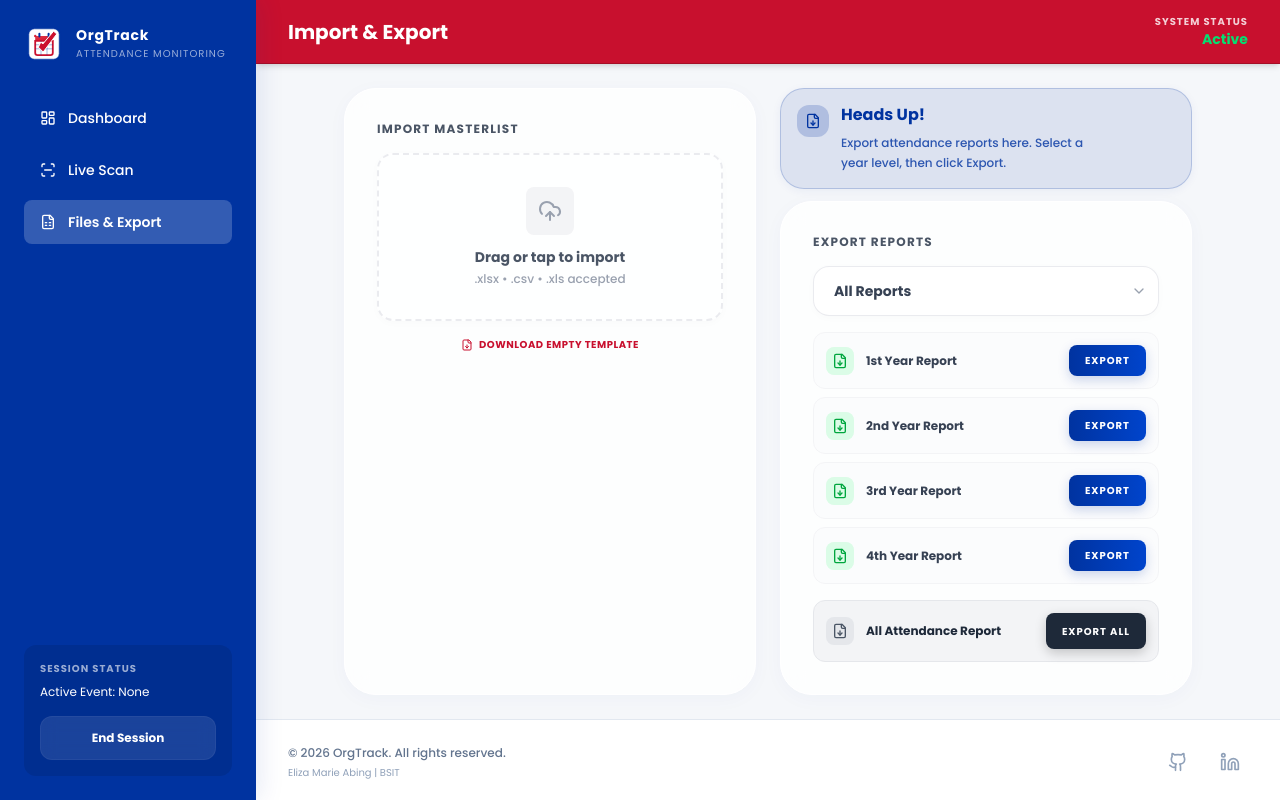
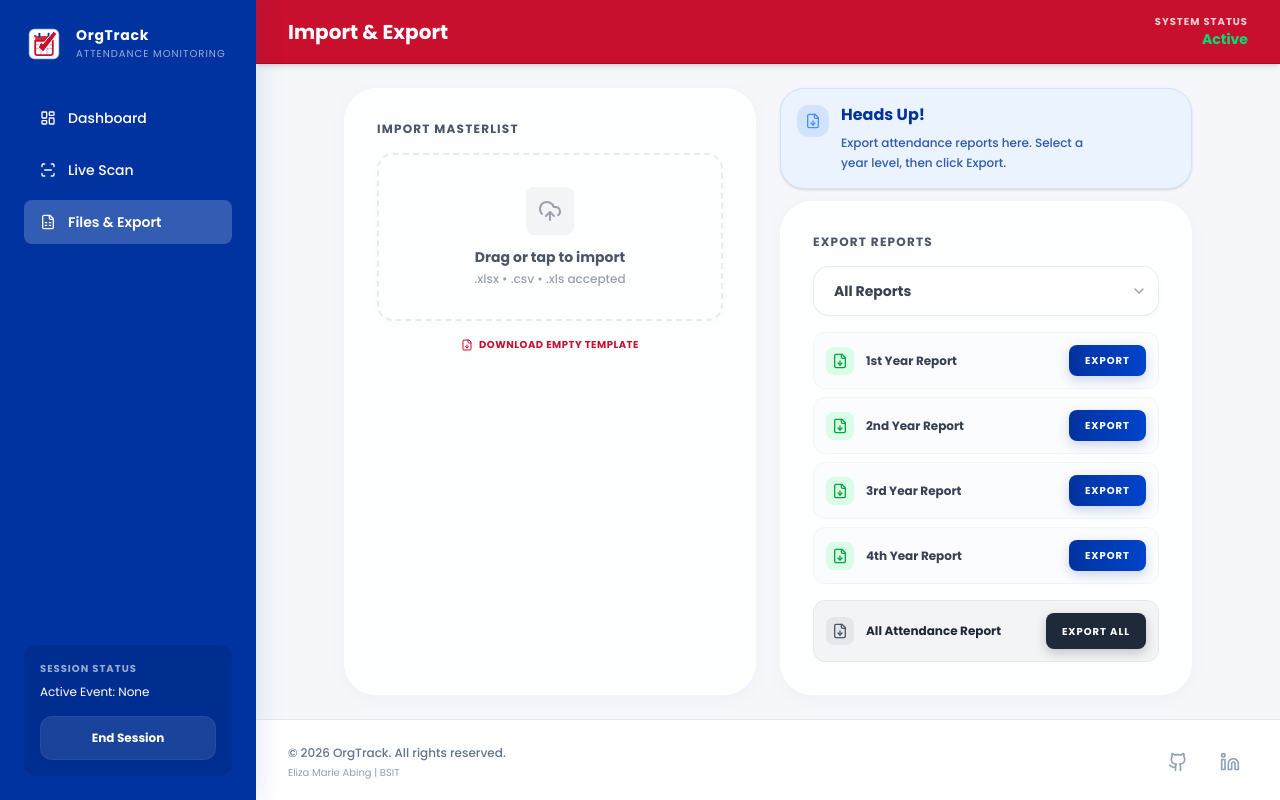
Before and after one commit to elicitaffairz/OrgTrack, a React (Vite) app: page /files in a window 1280 px wide. Built offline with nearby package versions, Linux system fonts and the light colour scheme.

Commit message:
heads up

```diff
--- a/src/pages/Files.tsx
+++ b/src/pages/Files.tsx
@@ -408,21 +408,19 @@ export function Files() {
 
           {/* Export Column */}
           <div className="space-y-3">
-            <div className="flex items-start gap-3 p-4 rounded-[1.5rem] bg-secondary/10 border border-secondary/20 shadow-[0_2px_10px_rgba(0,51,160,0.06)] animate-fade-in-down">
-              <div className="bg-secondary/20 p-2 rounded-xl">
-                <FileDown className="w-4 h-4 text-secondary" />
+            <div className="flex items-start gap-3 p-4 rounded-[1.5rem] bg-[#EBF3FF] border border-[#D1E3FF] shadow-sm animate-fade-in-down">
+              <div className="bg-[#D1E3FF] p-2 rounded-xl">
+                <FileDown className="w-4 h-4 text-[#4B8CFF]" />
               </div>
               <div className="flex-1">
                 <p className="text-[#0033A0] font-bold text-medium leading-tight mb-2">
                   Heads Up!
                 </p>
                 <p className="text-xs text-[#0033A0]/80 font-medium leading-relaxed max-w-[250px]">
-                  Export attendance reports here. Select a year level, then click
-                  Export.
+                  Export attendance reports here. Select a year level, then click Export.
                 </p>
               </div>
             </div>
-
             {/* Export Section */}
             <section className="bg-white/80 backdrop-blur-md rounded-[2rem] p-6 sm:p-8 shadow-[0_4px_20px_rgba(0,51,160,0.03)] border border-white animate-fade-in-up">
               <h2 className="text-xs font-bold text-gray-600 tracking-widest mb-4 uppercase">
```
Lines whose indentation alone changed are shown as unchanged.
